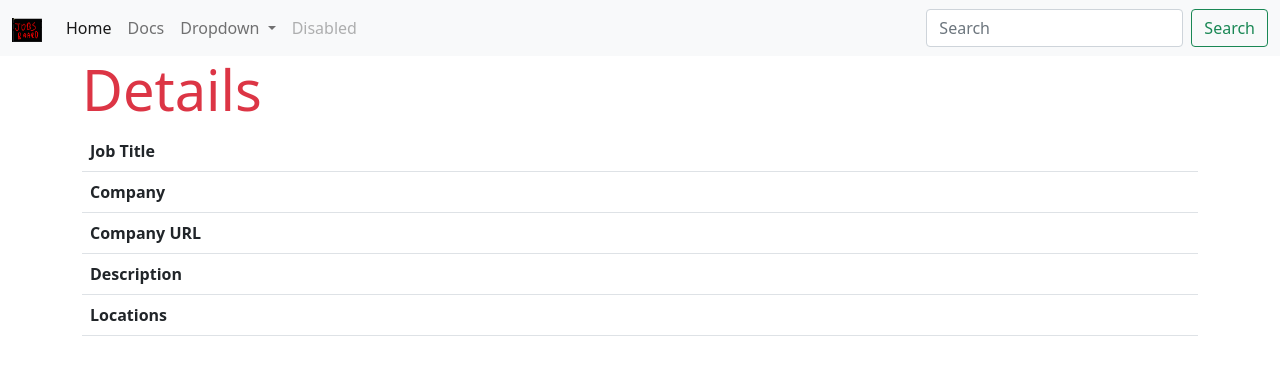
After one commit to tvaditya/fastapiProject, a FastAPI app: page /detail/1 in a window 1280 px wide. The commit adds this page. Shown: the top 375 px of the page. Run offline with FastAPI, Linux system fonts and the light colour scheme; data that the repository does not hold is empty.

Commit message:
details view created

```diff
--- a/backend/templates/components/cards.html
+++ b/backend/templates/components/cards.html
@@ -4,6 +4,6 @@
     <p class="card-text">Company: {{ obj.company }}</p>
       <p class="card-text">URL: {{ obj.company_url }}</p>
       <p class="card-text">Description: {{ obj.description[:60] }}</p>
-    <a href="#" class="btn btn-primary">Read More</a>
+    <a href="/detail/{{obj.id}}" class="btn btn-primary">Read More</a>
   </div>
 </div>
--- /dev/null
+++ b/backend/templates/jobs/detail.html
@@ -0,0 +1,34 @@
+{% extends "shared/base.html" %}
+{% block title %}
+    <title>Job Details</title>
+{% endblock %}
+
+{% block content %}
+    <div class="container">
+        <h1 class="display-4 text-danger">Details</h1>
+<table class="table">
+  <tbody>
+    <tr>
+      <th scope="row">Job Title</th>
+      <td>{{ job.title }}</td>
+    </tr>
+    <tr>
+      <th scope="row">Company</th>
+      <td>{{ job.company }}</td>
+    </tr>
+    <tr>
+      <th scope="row">Company URL</th>
+      <td>{{ job.company_url }}</td>
+    </tr>
+    <tr>
+      <th scope="row">Description</th>
+      <td>{{ job.description }}</td>
+    <tr>
+      <th scope="row">Locations</th>
+      <td>{{ job.location }}</td>
+    </tr>
+    </tr>
+  </tbody>
+</table>
+    </div>
+{% endblock %}
--- a/backend/webapps/jobs/route_jobs.py
+++ b/backend/webapps/jobs/route_jobs.py
@@ -6,6 +6,7 @@ from db.repository.jobs import list_jobs
 from sqlalchemy.orm import Session
 from db.session import get_db
 from fastapi import Depends
+from db.repository.jobs import retreive_job
 
 
 templates = Jinja2Templates(directory="templates")
@@ -16,3 +17,8 @@ def home(request: Request, db:Session = Depends(get_db)):
     print(dir(request))
     jobs = list_jobs(db=db)
     return templates.TemplateResponse("jobs/homepage.html", {"request": request, "jobs": jobs})
+
+@router.get("/detail/{id}")
+def job_detail(id: int, request:Request, db:Session = Depends(get_db)):
+    job = retreive_job(id=id, db=db)
+    return templates.TemplateResponse("jobs/detail.html", {"request": request, "job": job})
```
